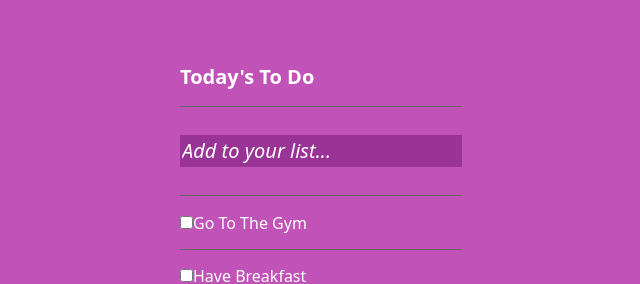
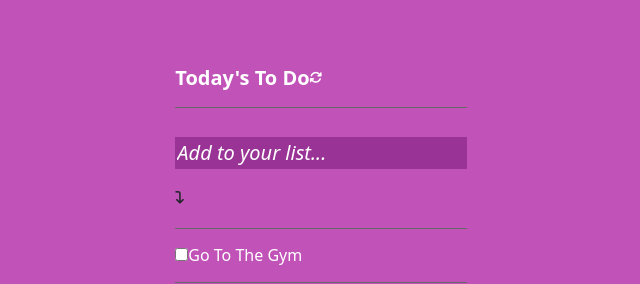
Before and after one commit to lucy-sees/CheckLister, a website built with webpack: page src/index.html in a window 1280 px wide. Shown: the top 284 px of the page, without its empty margins (319-959 px from the left). Built offline with nearby package versions, Linux system fonts and the light colour scheme.

Commit message:
Update index.html to add icons

```diff
--- a/src/index.html
+++ b/src/index.html
@@ -10,14 +10,15 @@
   <body class="body-wrapper d-flex justify-content-center align-items-center mt-5">
     <section class="card-group">
       <ul class="card-body">
-        <li class="heading text-white fw-bold fs-5">Today's To Do</li>
-        <li class="flex-column fs-5">
+        <li class="heading text-white fw-bold fs-5">Today's To Do<i class="fa-solid fa-arrows-rotate fa-2xs"></i></li>
+        <li class="fs-5">
           <input
             type="text"
             name=""
             id="new-item"
             placeholder="Add to your list..."
-          />
+          /><i class="fa-solid fa-arrow-turn-down fa-2xs"></i>
+
         </li>
         <ul class="list-container"></ul>
         <li class="clear"><p class="fw-bold h6">Clear all completed</p></li>
```
